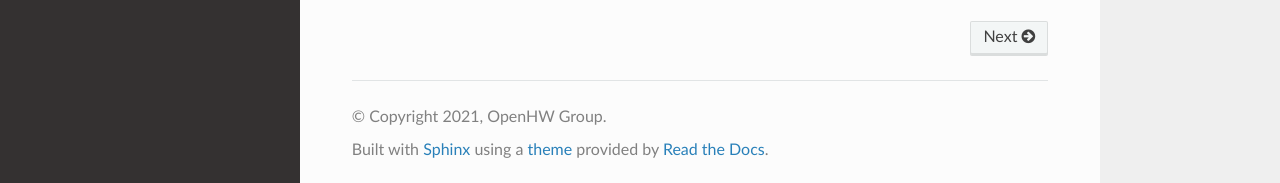
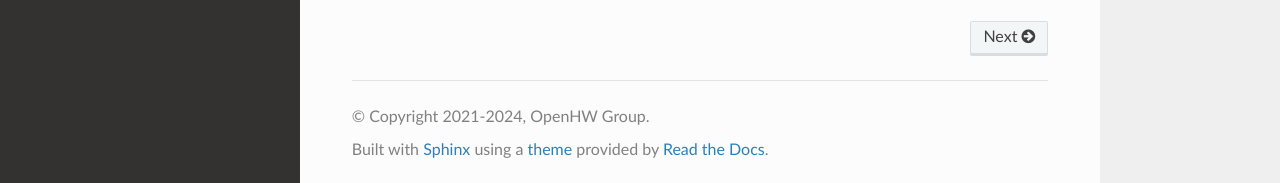
Before and after one commit to openhwgroup/core-v-xif, a Sphinx documentation site: the page built from docs/source/index.rst, in a window 1280 px wide and 1153 px high. Shown: the part 967-1150 px from the top of the window. Built offline with Sphinx 7.4.7 and the Read the Docs theme 2.0.0, drawn with Linux system fonts in a browser that asks for light colours.

Commit message:
Fixing some of the meta data for non-html output

```diff
--- a/docs/source/conf.py
+++ b/docs/source/conf.py
@@ -20,7 +20,7 @@
 # -- Project information -----------------------------------------------------
 
 project = u'CORE-V Extension Interface'
-copyright = u'2021, OpenHW Group'
+copyright = u'2021-2024, OpenHW Group'
 author = u'OpenHW Group'
 
 # The short X.Y version
@@ -152,8 +152,8 @@
 # (source start file, target name, title,
 #  author, documentclass [howto, manual, or own class]).
 latex_documents = [
-    (master_doc, 'CORE-V_Extension_Interface_User_Manual.tex', u'CORE-V-Docs Documentation',
-     u'Davide Schiavone', 'manual'),
+    (master_doc, 'CORE-V_Extension_Interface_Specification.tex', project,
+     author, 'manual'),
 ]
 
 
@@ -162,8 +162,8 @@
 # One entry per manual page. List of tuples
 # (source start file, name, description, authors, manual section).
 man_pages = [
-    (master_doc, 'CORE-V_Extension_Interface_User_Manual.tex', u'CORE-V-Docs Documentation',
-     [author], 1)
+    (master_doc, 'CORE-V_Extension_Interface_Specification.tex', project,
+     author, 1)
 ]
 
 
@@ -173,8 +173,8 @@
 # (source start file, target name, title, author,
 #  dir menu entry, description, category)
 texinfo_documents = [
-    (master_doc, 'CORE-V_Extension_Interface_User_Manual.tex', u'CORE-V-Docs Documentation',
-     author, 'UserManual', 'User Manual for CORE-V Extension Interface.',
+    (master_doc, 'CORE-V_Extension_Interface_Specification.tex', project,
+     author, 'Specification', project,
      'Miscellaneous'),
 ]
 
```
